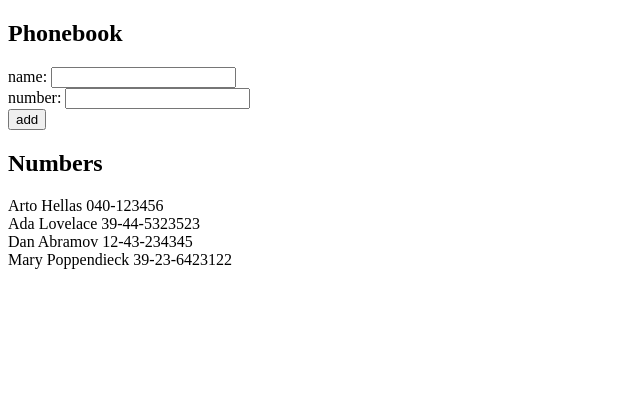
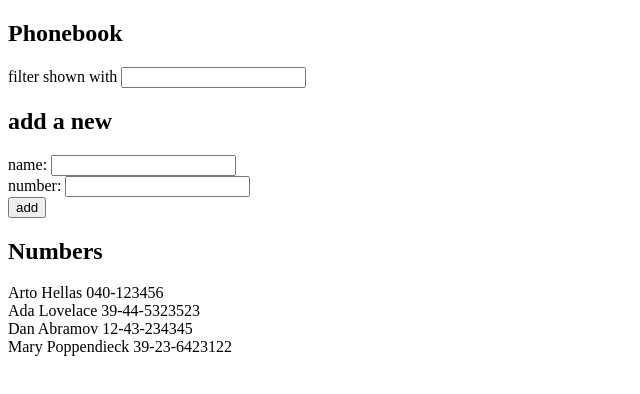
Before and after one commit to mfrattini7/fullstack-open-course, a React (Vite) app in the folder part2/phonebook/: page / in a window 1280 px wide. Shown: the top 394 px of the page, without its empty margins (0-640 px from the left). Built offline with nearby package versions, Linux system fonts and the light colour scheme.

Commit message:
part2.10 done

```diff
--- a/part2/phonebook/src/App.jsx
+++ b/part2/phonebook/src/App.jsx
@@ -1,4 +1,7 @@
 import { useState } from 'react'
+import NumbersList from './components/NumbersList'
+import Form from './components/Form'
+import Filter from './components/Filter'
 
 const App = () => {
 
@@ -10,11 +13,10 @@ const App = () => {
   ])
   const [newName, setNewName] = useState('')
   const [newNumber, setNewNumber] = useState('')
-
+  const [filter, setFilter] = useState('')
 
   const addPerson = (event) => {
     event.preventDefault()
-
     const names = persons.map(it => it.name)
     if (names.includes(newName)) {
       alert(`${newName} is already added to phonebook`)
@@ -32,22 +34,27 @@ const App = () => {
     setNewNumber(event.target.value)
   }
 
+  const handleFilterChange = (event) => {
+    setFilter(event.target.value)
+  }
+
+  const personsToShow = persons.filter(it => it.name.toLowerCase().startsWith(filter.toLowerCase()))
+
   return (
     <div>
       <h2>Phonebook</h2>
-      <form onSubmit={addPerson}>
-        <div>
-          name: <input value={newName} onChange={handleNameChange}/>
-        </div>
-        <div>
-          number: <input value={newNumber} onChange={handleNumberChange}/>
-        </div>
-        <div>
-          <button type="submit">add</button>
-        </div>
-      </form>
-      <h2>Numbers</h2>
-      {persons.map(it => <div key={it.name}>{it.name} {it.number}</div>)}
+
+      <Filter filter={filter} handleFilterChange={handleFilterChange}/>
+
+      <Form addPerson={addPerson}
+         newName={newName}
+         handleNameChange={handleNameChange}
+         newNumber={newNumber}
+         handleNumberChange={handleNumberChange}
+      />
+
+      <NumbersList persons={personsToShow} />
+
     </div>
   )
 }
--- /dev/null
+++ b/part2/phonebook/src/components/Filter.jsx
@@ -0,0 +1,7 @@
+const Filter = ({filter, handleFilterChange}) => {
+    return <div>
+        filter shown with <input value={filter} onChange={handleFilterChange} />
+    </div>
+}
+
+export default Filter
--- /dev/null
+++ b/part2/phonebook/src/components/Form.jsx
@@ -0,0 +1,19 @@
+const Form = ({addPerson, newName, handleNameChange, newNumber, handleNumberChange }) => {
+    return <>
+    <h2>add a new</h2>
+    <form onSubmit={addPerson}>
+        <div>
+            name: <input value={newName} onChange={handleNameChange}/>
+        </div>
+        <div>
+            number: <input value={newNumber} onChange={handleNumberChange}/>
+        </div>
+
+        <div>
+            <button type="submit">add</button>
+        </div>
+    </form>
+    </>
+    }
+
+    export default Form
--- /dev/null
+++ b/part2/phonebook/src/components/NumbersList.jsx
@@ -0,0 +1,9 @@
+const NumbersList = ({persons}) => {
+
+    return <>
+    <h2>Numbers</h2>
+      {persons.map(it => <div key={it.name}>{it.name} {it.number}</div>)}
+    </>
+}
+
+export default NumbersList
```
